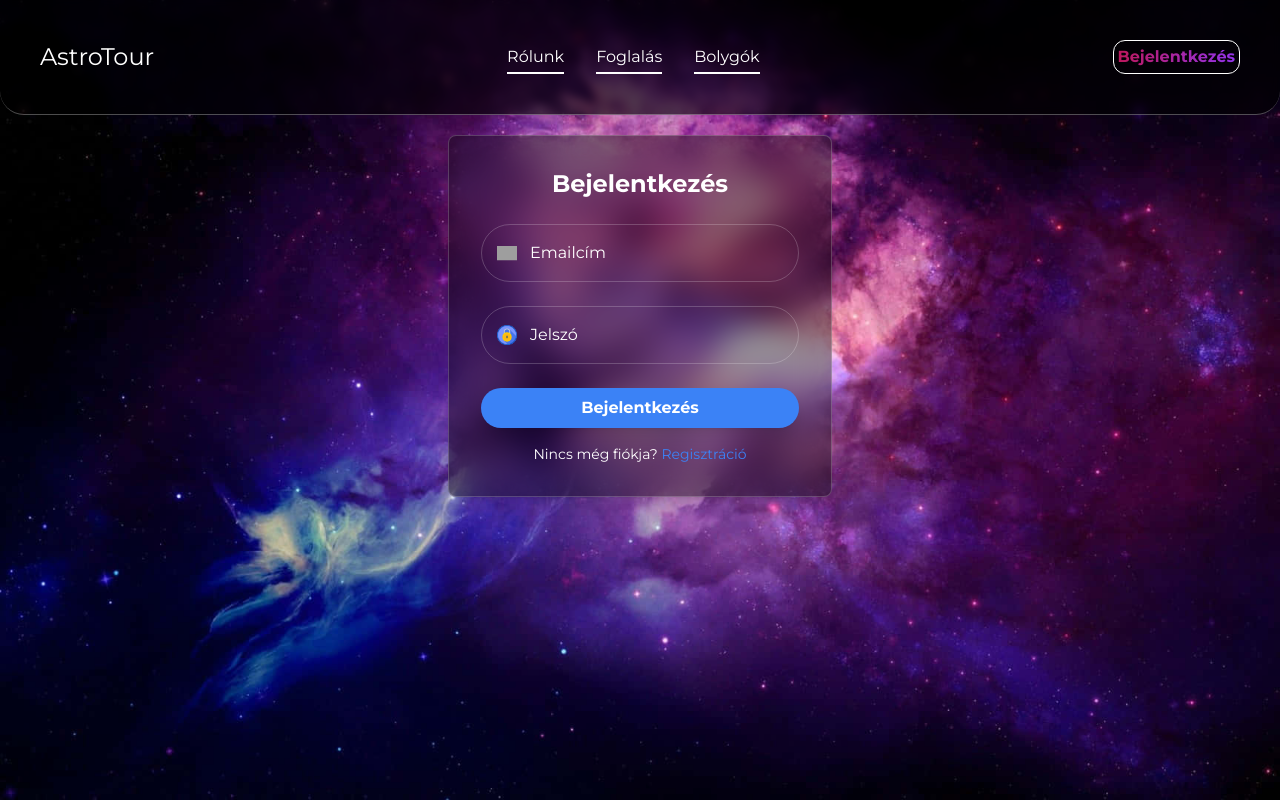
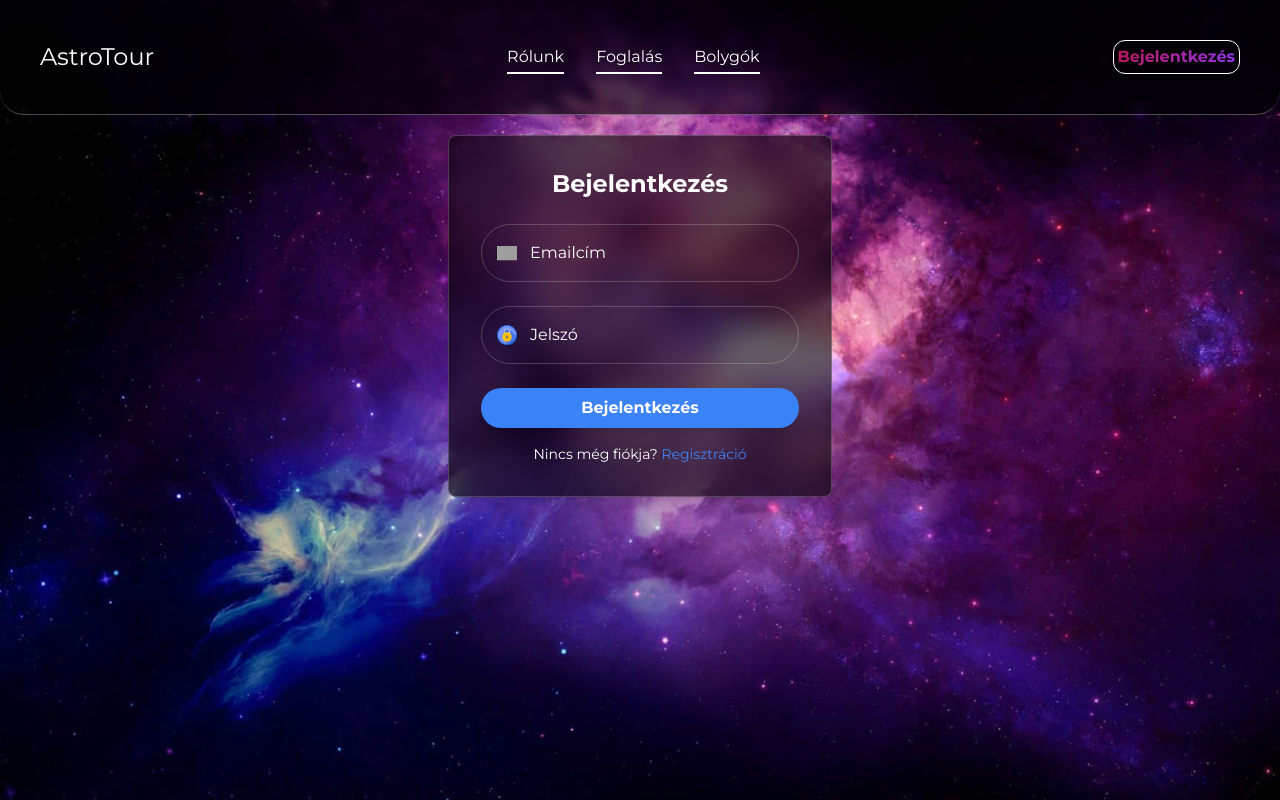
Before and after one commit to AstroTour/AstroTour_Frontend, a Next.js app in the folder astrotour/: page /registration/login in a window 1280 px wide. Built offline with nearby package versions, Linux system fonts and the light colour scheme; no server answers; grey boxes are pictures that could not be loaded; what tailwind-hamburgers would draw is missing.

Commit message:
sign upgrade

```diff
--- a/astrotour/src/app/registration/login/page.tsx
+++ b/astrotour/src/app/registration/login/page.tsx
@@ -32,7 +32,7 @@ const Signin = () => {
 
   return (
     <div className="flex justify-center items-center m-5">
-      <div className="relative w-96 bg-black bg-opacity-40 backdrop-blur-lg border border-white/20 rounded-lg shadow-lg overflow-hidden transition-all duration-300">
+      <div className="relative w-96 bg-black bg-opacity-60 backdrop-blur-lg border border-white/20 rounded-lg shadow-lg overflow-hidden transition-all duration-300">
         {isRegistering ? (
           // Regisztrációs űrlap
           <div className="p-8">
```
